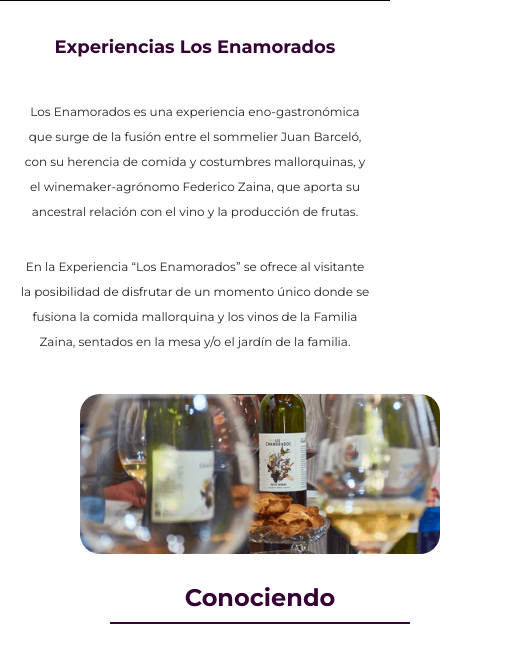
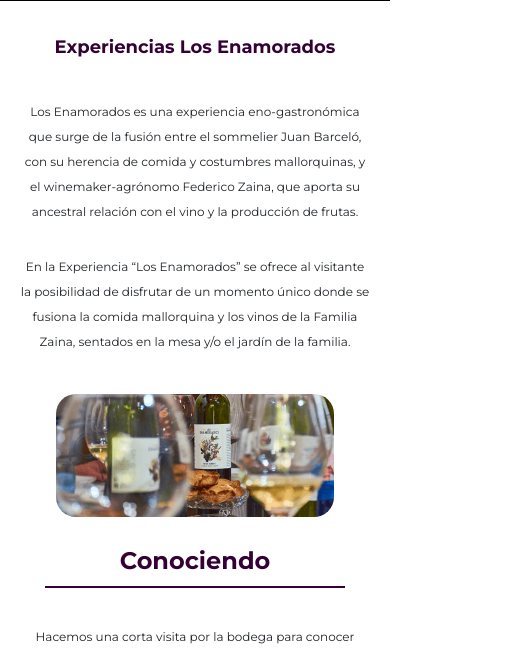
Before and after one commit to Chilogm/proyecto-bodega, a website: page Paginas/Visitas.html in a window 390 px wide. Shown: the part 83-739 px from the top of the page, 510 px wide, since content can reach past the window. Drawn offline with nearby package versions, Linux system fonts and the light colour scheme; some icons are missing.

Commit message:
Arreglando errores de mobile

```diff
--- a/SCSS/parciales/_media-querys.scss
+++ b/SCSS/parciales/_media-querys.scss
@@ -118,6 +118,7 @@
    .nosotros {
       display: flex;
       flex-direction: column;
+      min-width: 100%;
    }
 
    .nosotros2 {
@@ -234,10 +235,9 @@
    .visitas {
       display: flex;
       flex-direction: column;
-      //  min-width: 500px;
-      /* height: 150%;
-       padding: 10px;
-       margin: 10px; */
+      min-width: 100%;
+      margin: 0%;
+
    }
 
    .titulo-visita {
```
Also changed, not shown: css/main.css.
